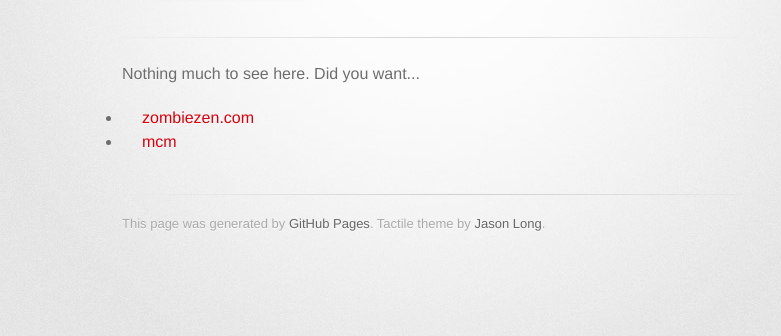
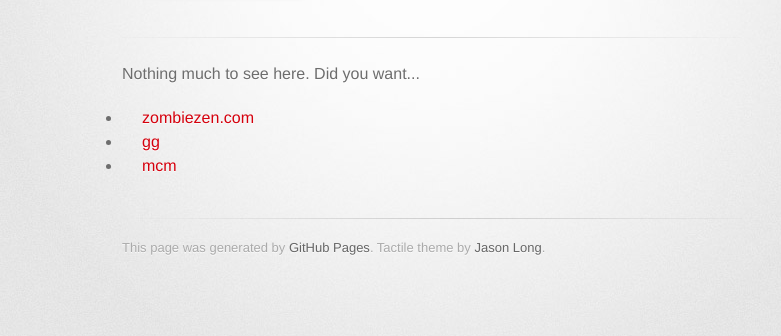
Before and after one commit to zombiezen/zombiezen.github.io, a plain HTML site: page index.html in a window 1280 px wide. Shown: the part 178-514 px from the top of the page, without its empty margins (208-989 px from the left). Drawn offline with Linux system fonts and the light colour scheme; a web font is replaced by a local one.

Commit message:
Add link to gg

```diff
--- a/index.html
+++ b/index.html
@@ -34,6 +34,8 @@
 <ul>
 <li>  <a href="https://www.zombiezen.com/">zombiezen.com</a>
 </li>
+<li>  <a href="https://zombiezen.github.io/gg/">gg</a>
+</li>
 <li>  <a href="https://zombiezen.github.io/mcm/">mcm</a>
 </li>
 </ul>
```
